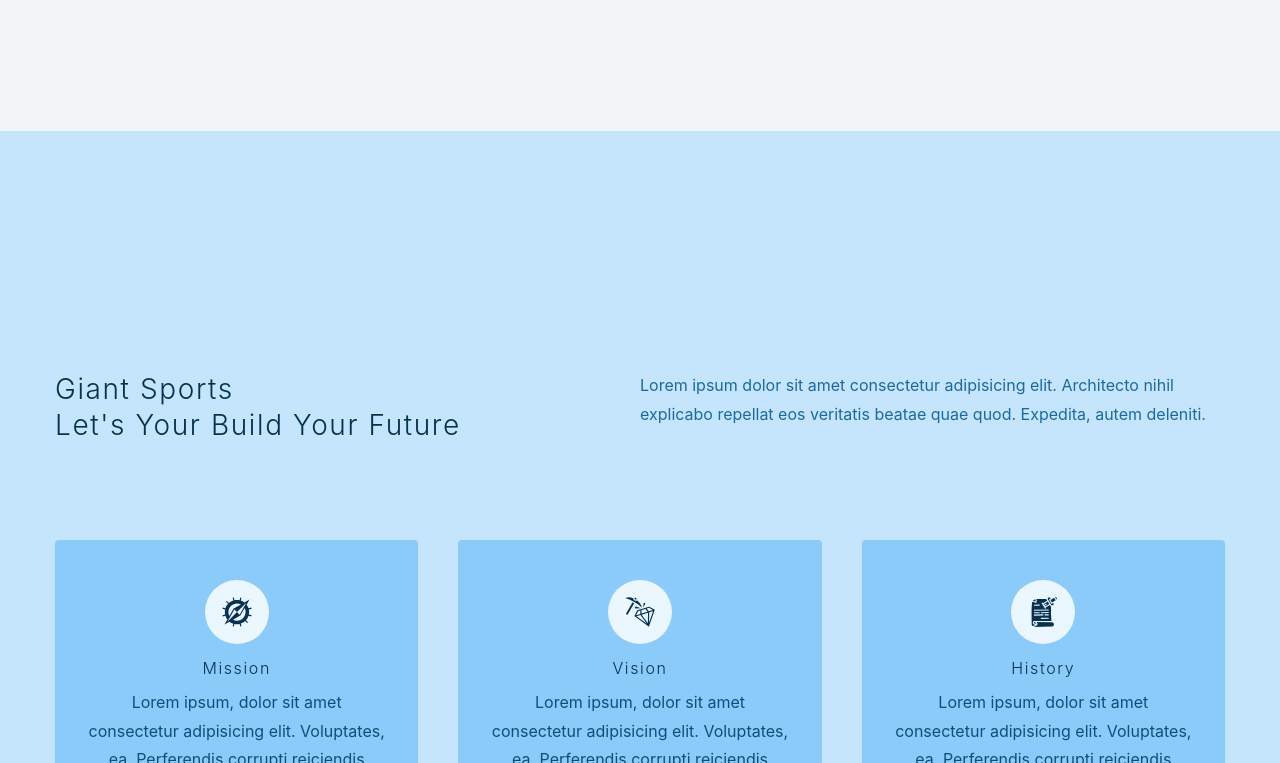
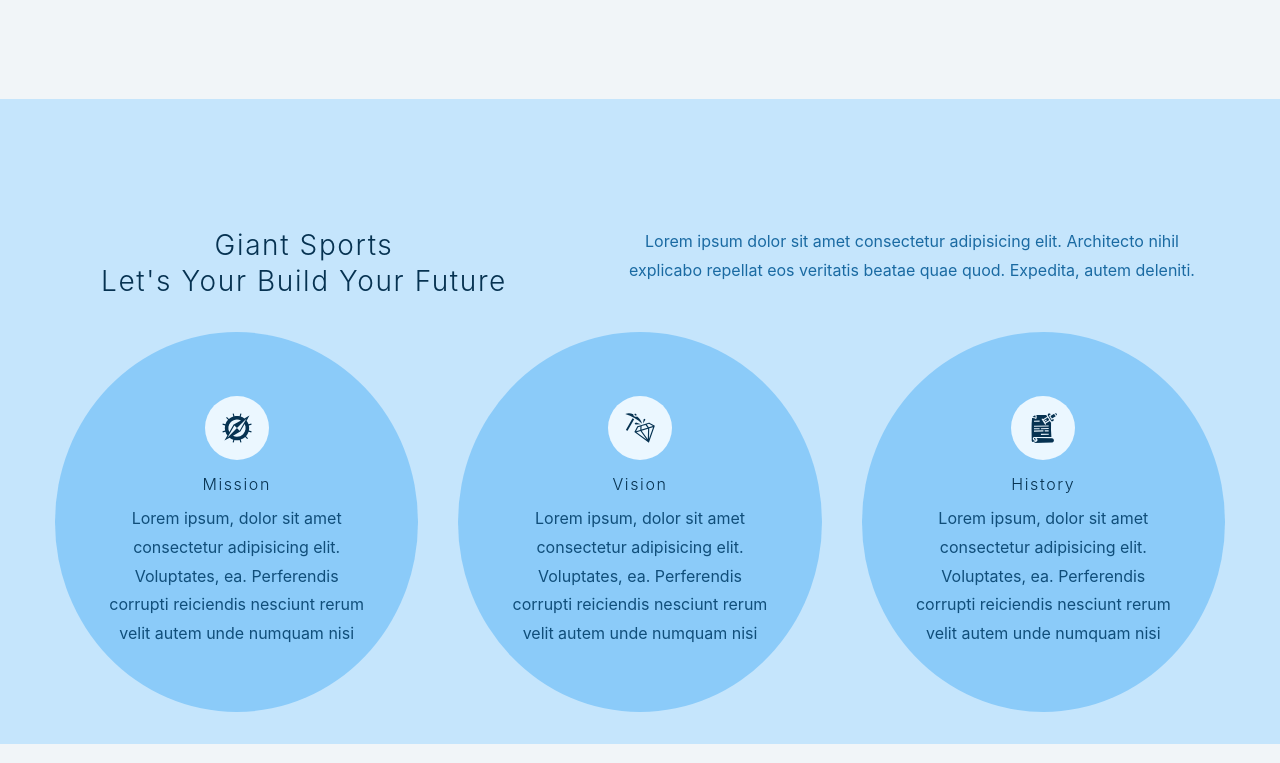
Before and after one commit to Jcolejeff/Giant-Sports, a React (Create React App) app: page / in a window 1280 px wide. Shown: the part 717-1480 px from the top of the page. Built offline with nearby package versions, Linux system fonts and the light colour scheme; a web font is replaced by a local one.

Commit message:
added react awesome reveal

```diff
--- a/src/components/Footer.js
+++ b/src/components/Footer.js
@@ -1,13 +1,13 @@
 import React from "react";
 import styled from "styled-components";
-import { Zoom } from "react-awesome-reveal";
+import { Zoom, Slide } from "react-awesome-reveal";
 import { Link } from "react-router-dom";
 import { FaTwitter, FaLinkedinIn, FaGithub, FaMailBulk } from "react-icons/fa";
 
 const Footer = () => {
 	return (
-		<Zoom>
-			<Wrapper>
+		<Wrapper>
+			<Slide>
 				<div className="contact">
 					<section>
 						<img src="" alt="" />
@@ -111,8 +111,8 @@ const Footer = () => {
 						</li>
 					</ul>
 				</div>
-			</Wrapper>
-		</Zoom>
+			</Slide>
+		</Wrapper>
 	);
 };
 
--- a/src/components/Hero.js
+++ b/src/components/Hero.js
@@ -35,7 +35,7 @@ const Wrapper = styled.section`
 	min-height: 60vh;
 	display: grid;
 	place-items: center;
-	margin-block-end: 3rem;
+	margin-block-end: 1rem;
 	.img-container {
 		display: none;
 	}
--- a/src/components/Services.js
+++ b/src/components/Services.js
@@ -5,8 +5,6 @@ import { Zoom } from "react-awesome-reveal";
 const Services = () => {
 	return (
 		<Wrapper>
-			<Zoom>
-				<div className="section-center">
 			<article className="header">
 				<h3>
 					Giant Sports
@@ -14,11 +12,13 @@ const Services = () => {
 					let's your build your future
 				</h3>
 				<p>
-							Lorem ipsum dolor sit amet consectetur adipisicing elit.
-							Architecto nihil explicabo repellat eos veritatis beatae quae
-							quod. Expedita, autem deleniti.
+					Lorem ipsum dolor sit amet consectetur adipisicing elit. Architecto
+					nihil explicabo repellat eos veritatis beatae quae quod. Expedita,
+					autem deleniti.
 				</p>
 			</article>
+			<Zoom>
+				<div className="section-center">
 					<div className="services-center">
 						{services.map((service) => {
 							const { id, icon, title, text } = service;
@@ -38,6 +38,8 @@ const Services = () => {
 };
 
 const Wrapper = styled.section`
+	background: var(--clr-primary-9);
+
 	.services-center {
 		grid-template-columns: repeat(auto-fit, minmax(360px, 1fr));
 	}
@@ -46,8 +48,6 @@ const Wrapper = styled.section`
 		color: var(--clr-primary-1);
 		font-weight: 300;
 	}
-
-	background: var(--clr-primary-9);
 
 	.header h3 {
 		margin-bottom: 2rem;
@@ -59,15 +59,14 @@ const Wrapper = styled.section`
 		color: var(--clr-primary-3);
 	}
 	.services-center {
-		margin-top: 4rem;
 		display: grid;
 		gap: 2.5rem;
 	}
 	.service {
 		background: var(--clr-primary-7);
 		text-align: center;
-		padding: 2.5rem 2rem;
-		border-radius: var(--radius);
+		padding: 4rem 3rem;
+		border-radius: 50%;
 		p {
 			color: var(--clr-primary-2);
 		}
@@ -90,6 +89,10 @@ const Wrapper = styled.section`
 		.header {
 			display: grid;
 			grid-template-columns: 1fr 1fr;
+			position: relative;
+			top: 8rem;
+			text-align: center;
+			padding-inline-end: 4rem;
 		}
 	}
 	@media (min-width: 576px) {
@@ -100,7 +103,7 @@ const Wrapper = styled.section`
 	@media (min-width: 1280px) {
 		padding: 0;
 		.section-center {
-			transform: translateY(10rem);
+			transform: translateY(3rem);
 		}
 	}
 `;
--- a/src/pages/About.js
+++ b/src/pages/About.js
@@ -1,29 +1,32 @@
 import React from "react";
 import styled from "styled-components";
-import { Zoom } from "react-awesome-reveal";
+import { Zoom, Slide } from "react-awesome-reveal";
 
 const About = () => {
 	return (
-		<Zoom>
 		<Wrapper>
+			<Slide>
+				<section>
 					<h3>ABOUT</h3>
 					<h3>GIANT SPORTS PLUS</h3> With major subsidiary Ghis (Giant Hills
-				Sports) Concept Ethics & Value Multi Purpose Cooperative Society Limited
-				Group. Our mission is to use sports, education and creativity as a
-				platform to provide an alternative pathway to identify, nurture and
-				develop viable talent amongst children, young adults and youths in
-				synergy with local communities, parents, schools, coaches, managers and
-				regulatory bodies in the world. We engage world class partners and
+					Sports) Concept Ethics & Value Multi Purpose Cooperative Society
+					Limited Group. Our mission is to use sports, education and creativity
+					as a platform to provide an alternative pathway to identify, nurture
+					and develop viable talent amongst children, young adults and youths in
+					synergy with local communities, parents, schools, coaches, managers
+					and regulatory bodies in the world. We engage world class partners and
 					experts in the industry to offer at your doorstep digital and desired
 					community mentoring experience, practical interactive skill learning,
-				shape mind set, instill discipline for mutual benefit, harness, sustain
-				creative and productive ability for a peaceful, united and egalitarian
-				society. Are you curious to be a part of a global community innovation
-				that is creating a group of all round self reliant personalities in all
-				spheres of life. Experience Giantsportsplus and become a part of our
-				global community for positive outcomes.
+					shape mind set, instill discipline for mutual benefit, harness,
+					sustain creative and productive ability for a peaceful, united and
+					egalitarian society. Are you curious to be a part of a global
+					community innovation that is creating a group of all round self
+					reliant personalities in all spheres of life. Experience
+					Giantsportsplus and become a part of our global community for positive
+					outcomes.
+				</section>
+			</Slide>
 		</Wrapper>
-		</Zoom>
 	);
 };
 
```
Lines whose indentation alone changed are shown as unchanged.
